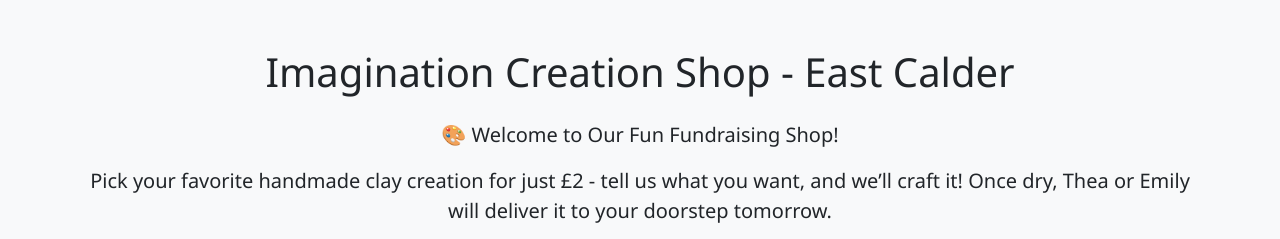
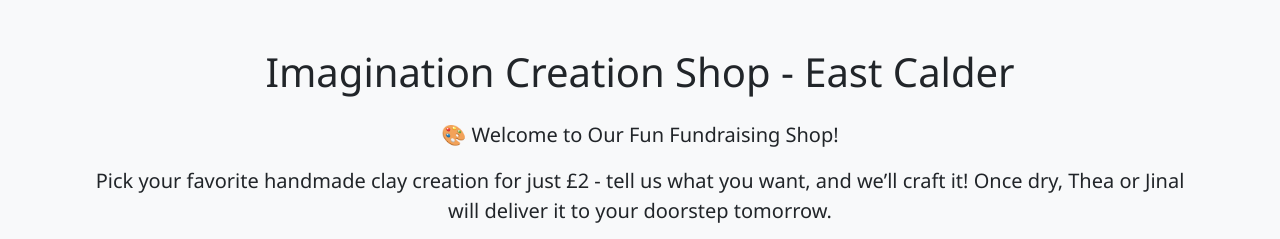
Before and after one commit to vkmalik/imagination-creation, a website: page public/index.html in a window 1280 px wide. Shown: the top 239 px of the page. Drawn offline with nearby package versions, Linux system fonts and the light colour scheme; no server answers.

Commit message:
update description

```diff
--- a/public/index.html
+++ b/public/index.html
@@ -21,7 +21,7 @@
         <p class="lead">
           Pick your favorite handmade clay creation for just
           <strong>£2</strong> - tell us what you want, and we’ll craft it! Once
-          dry, <strong>Thea or Emily</strong> will deliver it to your doorstep
+          dry, <strong>Thea or Jinal</strong> will deliver it to your doorstep
           tomorrow.
         </p>
         <p class="lead">
```
